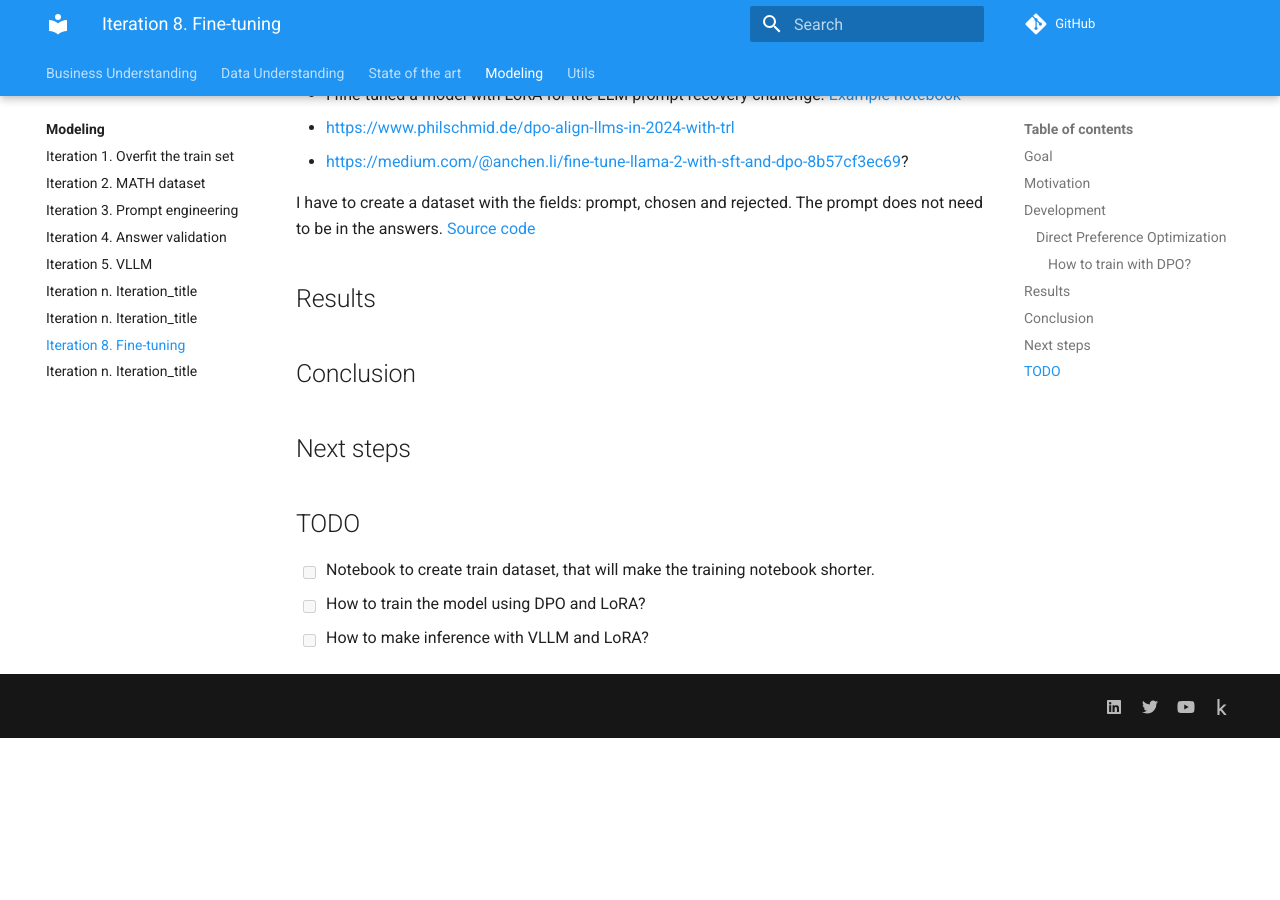
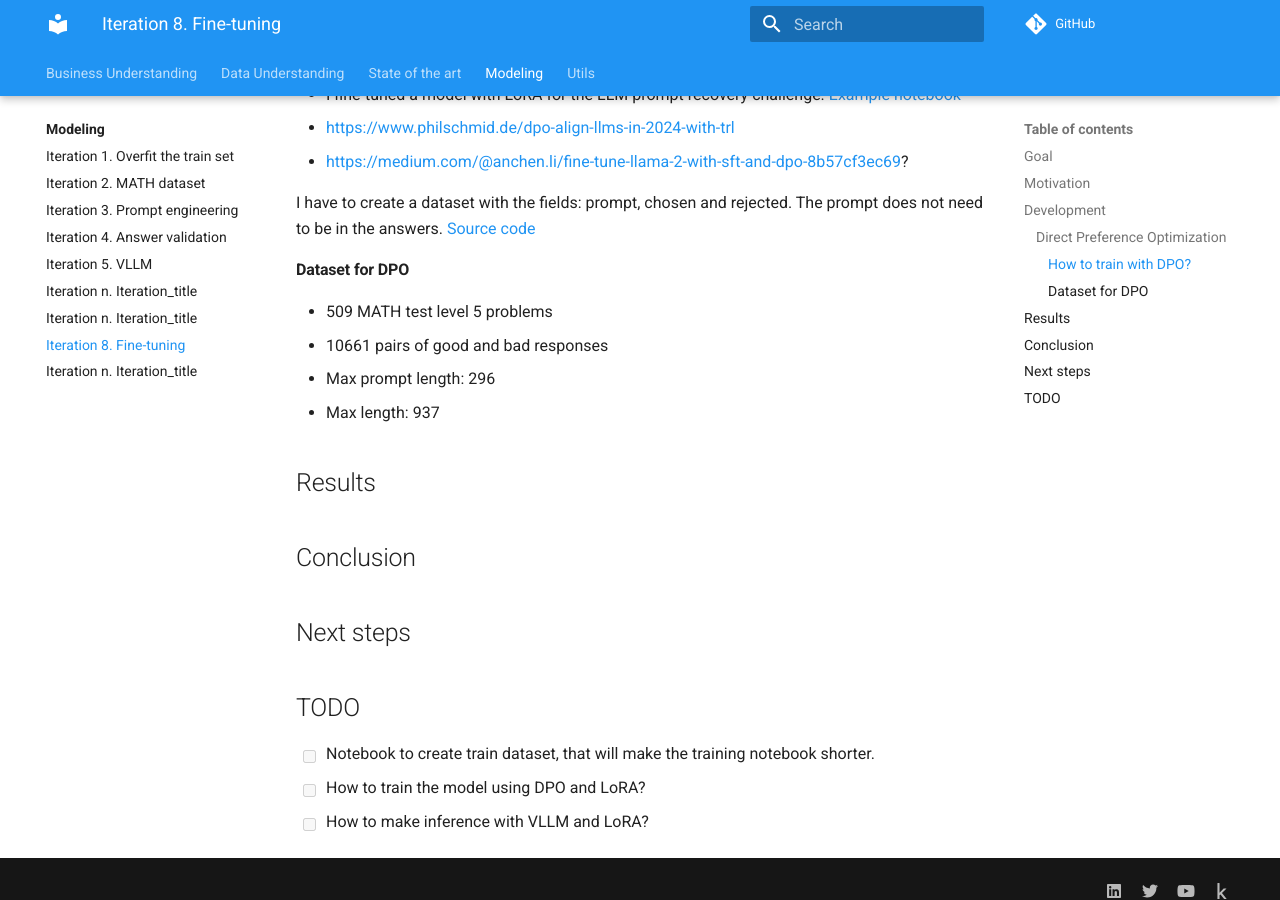
Before and after one commit to ironbar/aimo, an MkDocs documentation site: the page built from docs/modeling/Iteration_08_fine-tuning.md, in a window 1280 px wide and 900 px high, scrolled down 929 px. Built offline with MkDocs 1.6.1 and Material for MkDocs 9.7.7, drawn with Linux system fonts in a browser that asks for light colours; comment, search, counter and statistics services are not loaded; before the commit the page ends 1667 px from its top, so only the background shows below that.

Commit message:
counted tokens on the dataset

```diff
--- a/docs/modeling/Iteration_08_fine-tuning.md
+++ b/docs/modeling/Iteration_08_fine-tuning.md
@@ -37,6 +37,13 @@ would be to gather new data to evaluate and later fine-tune the model.
 I have to create a dataset with the fields: prompt, chosen and rejected. The prompt does not need to
 be in the answers. [Source code](https://github.com/huggingface/trl/blob/f5168fdbaf9cbf6a3f1bdc64dc44b9db3a9ae333/trl/trainer/dpo_trainer.py#L678)
 
+#### Dataset for DPO
+
+- 509 MATH test level 5 problems
+- 10661 pairs of good and bad responses
+- Max prompt length: 296
+- Max length: 937
+
 ## Results
 
 ## Conclusion
```
Also changed, not shown: 1 other file.
